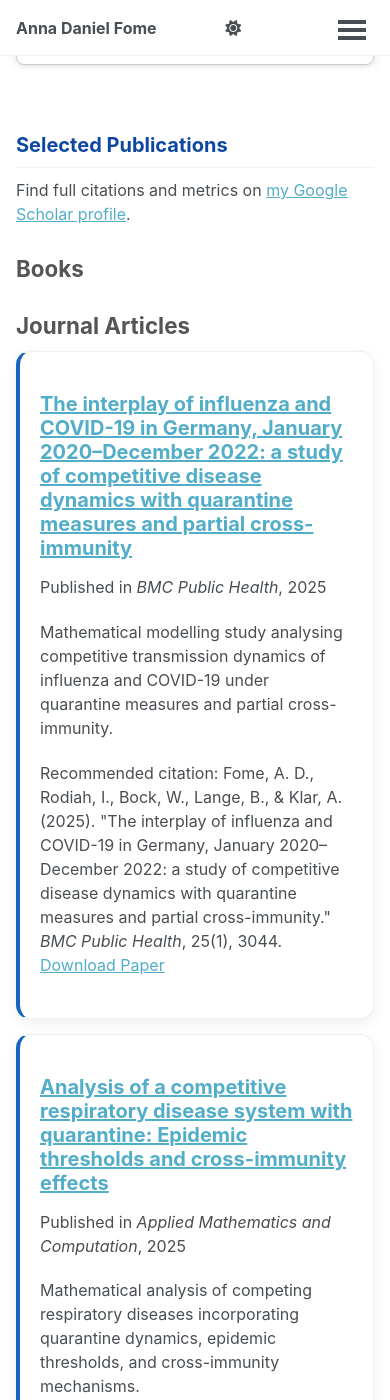
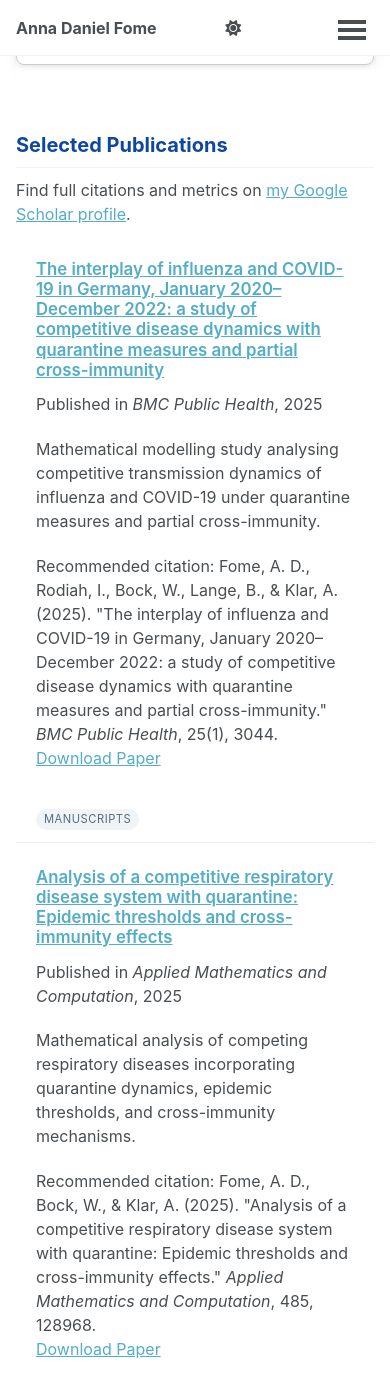
Before and after one commit to FomeA/FomeA.github.io, a Jekyll site: the page built from _pages/research.html, in a window 390 px wide and 1400 px high, scrolled down 1321 px. Built offline with Jekyll 4.4.1, drawn with Linux system fonts in a browser that asks for light colours; a script bundle is joined from its source files by our own code; library files that are not in the unit come from our copies; some of the changed text lies outside the part shown.

Commit message:
Update research.html

```diff
--- a/_pages/research.html
+++ b/_pages/research.html
@@ -59,7 +59,7 @@ author_profile: true
   {% endif %}
 </div>
 
-<div id="publicationsList">
+<!--<div id="publicationsList">
   {% if site.publication_category %}
     {% for category in site.publication_category %}
       <div class="pub-category-group">
@@ -80,7 +80,22 @@ author_profile: true
       </div>
     {% endfor %}
   {% endif %}
+</div>-->
+
+  <div id="publicationsList">
+  {% for post in site.publications reversed %}
+    <div class="pub-row card">
+      <div class="pub-content">
+        <!-- This includes your Jekyll title/date/citation -->
+        {% include archive-single.html %}
+      </div>
+      <div class="pub-meta">
+        <span>{{ post.category }}</span>
+      </div>
+    </div>
+  {% endfor %}
 </div>
+
 
 <!-- ===================== -->
 <!-- RESEARCH VISION -->
@@ -125,17 +140,73 @@ author_profile: true
 
 .impact { margin-top: 40px; padding: 24px; background: linear-gradient(135deg,#eefcf3,#dff7e8); border-left: 6px solid #34a853; border-radius: 14px; color: #1e4620; }
 
-  .tag-group {
-  background: #fff3e0 !important; /* Soft orange/gold to differentiate from other tags */
-  color: #e65100 !important;
-  font-weight: bold;
-  border: 1px solid #ffe0b2;
+.tag-group { background: #fff3e0 !important; /* Soft orange/gold to differentiate from other tags */ color: #e65100 !important; font-weight: bold; border: 1px solid #ffe0b2;}
+
+  /* Container for all publications */
+#publicationsList {
+  display: flex;
+  flex-direction: column;
+  gap: 12px; /* Small gap between rows */
 }
 
-.mission-card {
-  border-left: 5px solid #e65100;
-  background: #fffbf5;
+/* Professional Row Style */
+.pub-row {
+  display: flex;
+  justify-content: space-between;
+  align-items: center;
+  padding: 12px 20px !important; /* Tight padding */
+  margin-bottom: 0 !important;
+  background: #fff;
+  border: none !important;
+  border-bottom: 1px solid #eee !important; /* Subtle separator instead of boxes */
+  border-radius: 0 !important;
+  box-shadow: none !important;
 }
+
+.pub-row:hover {
+  background: #fcfcfc;
+  transform: none !important; /* Remove the "jumpy" hover effect */
+}
+
+.pub-content {
+  flex: 4;
+}
+
+/* Adjusting the Jekyll-generated text size */
+.pub-content h2, .pub-content h3 {
+  font-size: 1.05rem !important;
+  margin: 0 0 4px 0 !important;
+  color: #1565c0;
+  font-weight: 600;
+}
+
+.pub-meta {
+  flex: 1;
+  text-align: right;
+}
+
+.pub-meta span { font-size: 0.7rem !important;
+  text-transform: uppercase;
+  letter-spacing: 0.5px;
+  background: #f0f4f8 !important;
+  color: #546e7a !important;
+  padding: 2px 8px !important;
+}
+
+/* Mobile Fix */
+@media (max-width: 600px) {
+  .pub-row {
+    flex-direction: column;
+    align-items: flex-start;
+  }
+  .pub-meta {
+    margin-top: 8px;
+    text-align: left;
+  }
+}
+
+
+.mission-card { border-left: 5px solid #e65100; background: #fffbf5;}
 
 </style>
 
```
